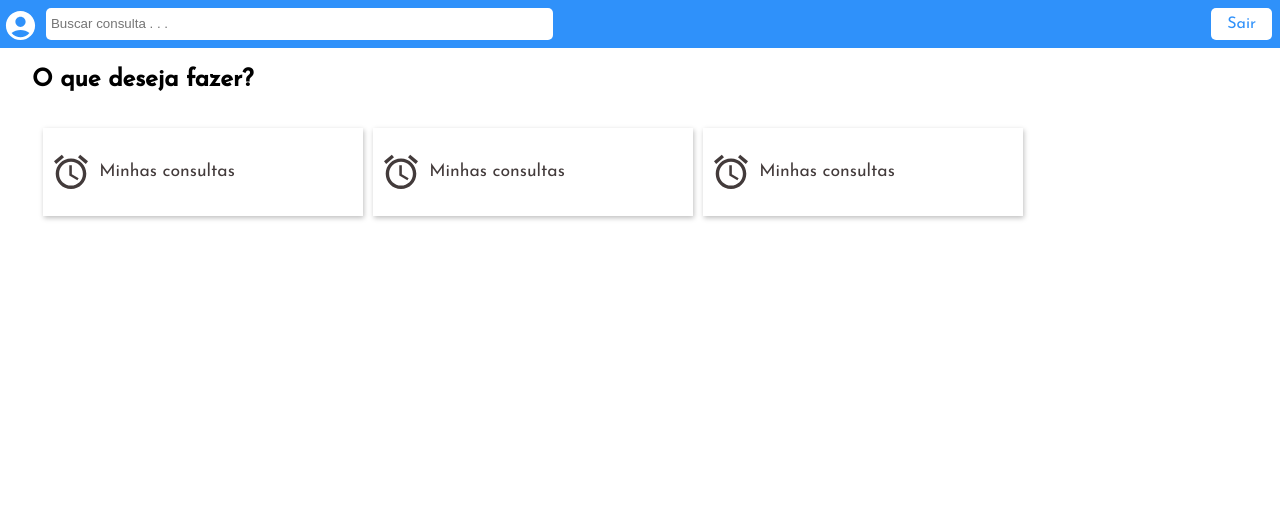
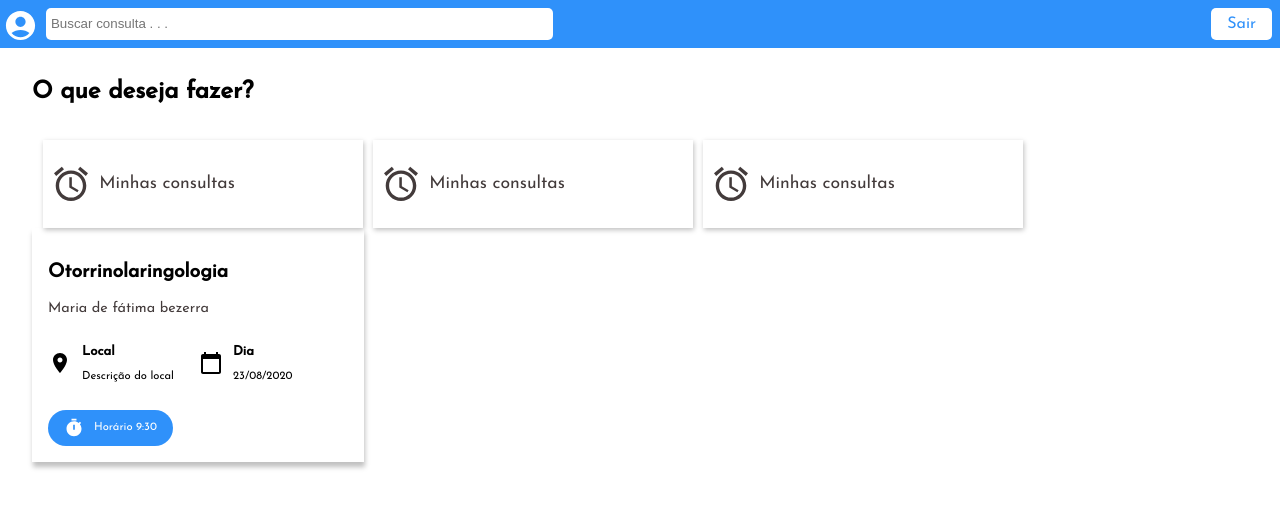
Before and after one commit to pablost1/holo_health_systems, a React (Create React App) app in the folder front_end/holo-health-systems/: page / in a window 1280 px wide. Shown: the top 508 px of the page. Built offline with nearby package versions, Linux system fonts and the light colour scheme.

Commit message:
componente de consultas criado

```diff
--- a/front_end/holo-health-systems/package.json
+++ b/front_end/holo-health-systems/package.json
@@ -13,6 +13,7 @@
     "axios": "^0.22.0",
     "react": "^17.0.2",
     "react-dom": "^17.0.2",
+    "react-responsive-carousel": "^3.2.21",
     "react-router-dom": "^5.3.0",
     "react-scripts": "4.0.3",
     "web-vitals": "^1.1.2"
--- a/front_end/holo-health-systems/src/index.css
+++ b/front_end/holo-health-systems/src/index.css
@@ -13,7 +13,7 @@
 
 
 
-html, body, *::before, *::after {
+html, body,   *::before, *::after {
   margin: 0;
   padding: 0;
 
--- a/front_end/holo-health-systems/src/pages/home/index.js
+++ b/front_end/holo-health-systems/src/pages/home/index.js
@@ -5,8 +5,10 @@ import './style.css'
 import MainContainer from '../../sharable-components/main-container'
 import ScheduleButton from '../../sharable-components/schedule-button/index';
 import Subtitle from '../../sharable-components/subtitle';
+import "react-responsive-carousel/lib/styles/carousel.min.css"; // requires a loader
+import { Carousel } from 'react-responsive-carousel';
 
-
+import Consulta from '../../sharable-components/consulta';
 
 
 export default function Home() {
@@ -19,7 +21,10 @@ export default function Home() {
                     <ScheduleButton>Minhas consultas</ScheduleButton>
                     <ScheduleButton>Minhas consultas</ScheduleButton>
                     <ScheduleButton>Minhas consultas</ScheduleButton>
+
                 </div>
+                <Consulta />
+
             </MainContainer>
         </div>
     )
--- /dev/null
+++ b/front_end/holo-health-systems/src/sharable-components/consulta/index.js
@@ -0,0 +1,38 @@
+import { LocationOn } from "@material-ui/icons"
+import { CalendarToday } from "@material-ui/icons"
+import { Timer } from "@material-ui/icons"
+import './style.css'
+
+export default function Consulta() {
+
+
+    return (
+        <div className="consulta">
+            <div className="consulta__profissional">
+                <h3 className="profissional">Otorrinolaringologia</h3>
+                <span className="nome-profissional">Maria de fátima bezerra</span>
+            </div>
+            <div className="consulta__info">
+                <div className="consulta__local ">
+                    <LocationOn fontSize="medium" />
+                    <div className="local">
+                        <h3>Local</h3>
+                        <p>Descrição do local</p>
+                    </div>
+                </div>
+                <div className="consulta__dia">
+                    <CalendarToday fontSize="medium" />
+                    <div className="dia">
+                        <h3>Dia</h3>
+                        <p>23/08/2020</p>
+                    </div>
+                </div>
+            </div>
+            <span className="consulta__horario">
+                <Timer fontSize="small"/>
+                <span>Horário 9:30</span>
+
+            </span>
+        </div>
+    )
+}
--- /dev/null
+++ b/front_end/holo-health-systems/src/sharable-components/consulta/style.css
@@ -0,0 +1,54 @@
+.consulta {
+    display: flex;
+    flex-direction: column;
+    gap: 1rem;
+    font-size: .7rem;
+    padding: 1rem;
+    box-shadow: 1px 5px 5px rgba(0, 0, 0, 0.25);
+    max-width: 300px;
+
+}
+
+
+.profissional {
+    font-size: 1.2rem;
+}
+
+.nome-profissional {
+    font-size: .9rem;
+    color: var(--secundary-color);
+}
+
+.consulta__info {
+    display: flex;
+    align-items: center;
+    gap: 25px;
+}
+
+
+
+
+.consulta__local {
+    display: flex;
+    align-items: center;
+    gap: 10px;
+
+}
+
+.consulta__dia {
+    display: flex;
+    align-items: center;
+    gap: 10px;
+}
+
+
+.consulta__horario {
+    display: flex;
+    align-items: center;
+    align-self: start;
+    gap: 10px;
+    padding: .5rem 1rem;
+    border-radius: 50px;
+    background-color: var(--primary-color);
+    color: #ffffff;
+}
--- a/front_end/holo-health-systems/src/sharable-components/home-header/style.css
+++ b/front_end/holo-health-systems/src/sharable-components/home-header/style.css
@@ -1,5 +1,7 @@
 .home-header-container {
-
+    position: fixed;
+    z-index: 1;
+    top: 0;
     width: 100%;
     background-color: var(--primary-color);
 }
--- a/front_end/holo-health-systems/src/sharable-components/subtitle/style.css
+++ b/front_end/holo-health-systems/src/sharable-components/subtitle/style.css
@@ -0,0 +1,3 @@
+.subtitle {
+    margin-top: 5rem;
+}
```
Also changed, not shown: 1 other file (tests, documents, lock files or other folders).
